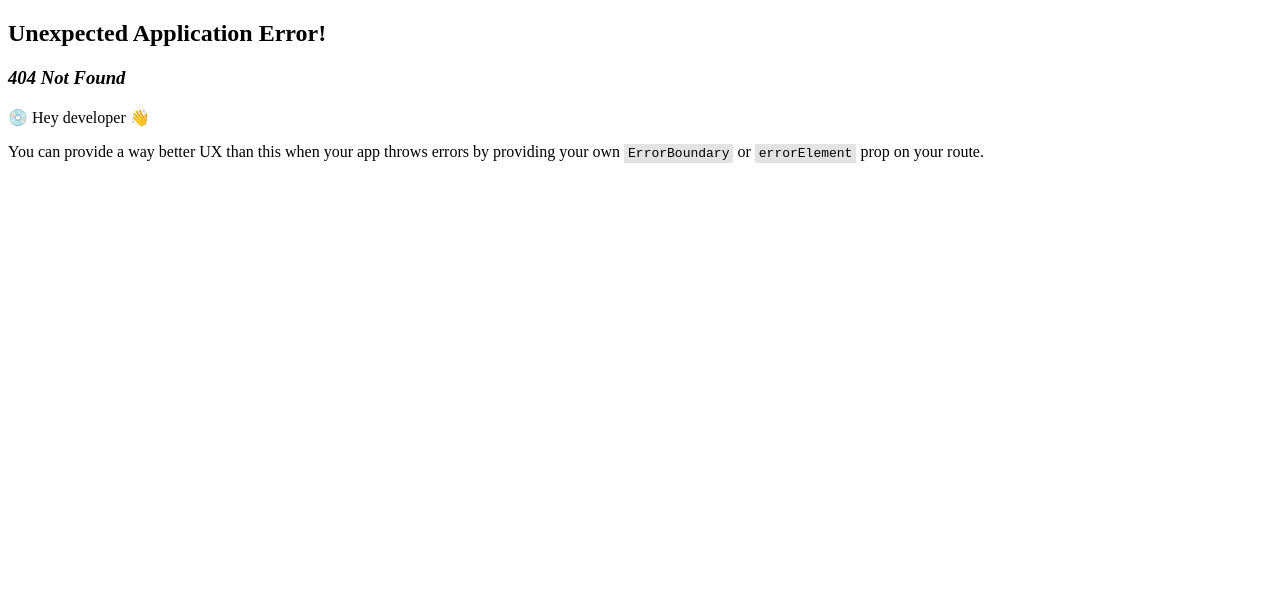
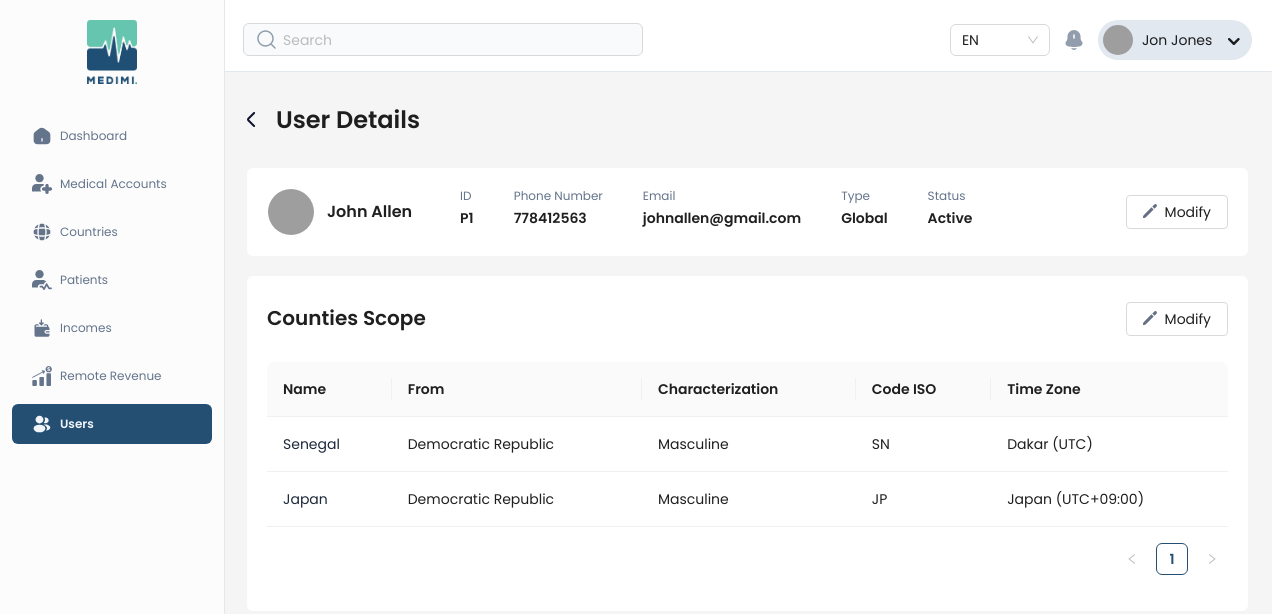
Before and after one commit to deftzero/medimi-admin, a React (Vite) app: page /users/P1 in a window 1280 px wide. Before the commit this address had no page. Shown: the top 614 px of the page. Built offline with nearby package versions, Linux system fonts and the light colour scheme; grey boxes are pictures that could not be loaded.

Commit message:
user details page completed

```diff
--- /dev/null
+++ b/src/pages/admin/users/User.tsx
@@ -0,0 +1,118 @@
+import { IUser, userData } from './Users';
+import { IPatient } from '../patients/Patients';
+import ChevronLeft from '../../../assets/icons/chevron-left.svg?react'
+import EditPencil from '../../../assets/icons/edit-pencil.svg?react'
+import { Link, useParams } from 'react-router-dom';
+import { Avatar, Table, TableProps, Typography } from 'antd';
+import AppButton from '../../../components/ui/AppButton';
+import { ICountry, countryData } from '../countries/Countries';
+const { Title } = Typography;
+
+
+export default function User() {
+
+  let { id } = useParams();
+  const data: IUser | any = userData.find((item: IPatient) => item.id === id)
+
+  return (
+    <div className='space-y-5'>
+      <div className='flex flex-row items-center gap-5'>
+        <Link to={'/users'} className=''>
+          <ChevronLeft />
+        </Link>
+        <Title level={3} className='mt-2'>User Details</Title>
+      </div>
+
+      <div className="bg-white p-5 rounded-md">
+        <BasicDetails data={data} />
+      </div>
+
+      <div className="bg-white p-5 rounded-md">
+        <CountriesScope data={countryData} />
+      </div>
+
+    </div>
+  )
+}
+
+function BasicDetails({ data }: { data: IUser }) {
+  return (
+    <div className='flex flex-wrap items-center justify-between'>
+      <div className="flex flex-wrap gap-12">
+        <div className="avatar-name flex flex-row items-center gap-3">
+          <Avatar src={data.avatar} size={48}></Avatar>
+          <Title level={5} className="my-2">{data.firstName + ' ' + data.lastName}</Title>
+        </div>
+        <div className="center flex flex-wrap gap-10">
+          <div>
+            <p className='text-slate-500 my-0 py-0 text-xs'>ID</p>
+            <p className='my-1 font-semibold'>{data.id}</p>
+          </div>
+          <div>
+            <p className='text-slate-500 my-0 py-0 text-xs'>Phone Number</p>
+            <p className='my-1 font-semibold'>{data.phoneNumber}</p>
+          </div>
+          <div>
+            <p className='text-slate-500 my-0 py-0 text-xs'>Email</p>
+            <p className='my-1 font-semibold'>{data.email}</p>
+          </div>
+          <div>
+            <p className='text-slate-500 my-0 py-0 text-xs'>Type</p>
+            <p className='my-1 font-semibold'>{data.type}</p>
+          </div>
+          <div>
+            <p className='text-slate-500 my-0 py-0 text-xs'>Status</p>
+            <p className='my-1 font-semibold capitalize'>{data.status?.toLowerCase()}</p>
+          </div>
+        </div>
+      </div>
+      <div className="right">
+        <AppButton size='small' icon={<EditPencil fill='#667085' />}>Modify</AppButton>
+      </div>
+    </div>
+  )
+}
+
+const columns: TableProps<ICountry>['columns'] = [
+  {
+    title: 'Name',
+    render: (data) => <Link className="text-slate-800 hover:text-secondary" to={`/countries/${data.id}`}>{data.name}</Link>
+  },
+  {
+    title: 'From',
+    dataIndex: 'from',
+    key: 'from',
+  },
+  {
+    title: 'Characterization',
+    dataIndex: 'characterization',
+    key: 'characterization',
+  },
+  {
+    title: 'Code ISO',
+    dataIndex: 'iso',
+    key: 'iso',
+  },
+  {
+    title: 'Time Zone',
+    dataIndex: 'timezone',
+    key: 'timezone',
+  }
+]
+
+function CountriesTable({ data }: { data: ICountry[] }) {
+  return <Table columns={columns} dataSource={data} />
+}
+
+
+function CountriesScope({ data }: any) {
+  return (
+    <div className="space-y-5">
+      <div className="header flex flex-row justify-between items-center">
+        <Title level={4} className='mt-2'>Counties Scope</Title>
+        <AppButton size='small' icon={<EditPencil fill='#667085' />}>Modify</AppButton>
+      </div>
+      <CountriesTable data={data} />
+    </div>
+  )
+}
--- a/src/pages/admin/Users.tsx
+++ b/src/pages/admin/users/Users.tsx
@@ -1,7 +1,8 @@
 import { Avatar, Input, Select, Table, TableProps, Tag, Typography } from "antd";
-import Search from '../../assets/icons/search.svg?react'
-import Add from '../../assets/icons/add.svg?react'
-import AppButton from "../../components/ui/AppButton";
+import Search from '../../../assets/icons/search.svg?react'
+import Add from '../../../assets/icons/add.svg?react'
+import AppButton from "../../../components/ui/AppButton";
+import { Link } from "react-router-dom";
 
 const { Title } = Typography;
 
@@ -87,8 +88,7 @@ export default function Users() {
 const columns: TableProps<IUser>['columns'] = [
   {
     title: 'ID',
-    dataIndex: 'id',
-    key: 'id',
+    render: (data) => <Link className="text-slate-800 hover:text-secondary" to={`/users/${data.id}`}>{data.id}</Link>
   },
   {
     title: 'Name',
```
Also changed, not shown: src/router/index.tsx (+6 -1 lines), src/assets/icons/edit-pencil.svg (added).
